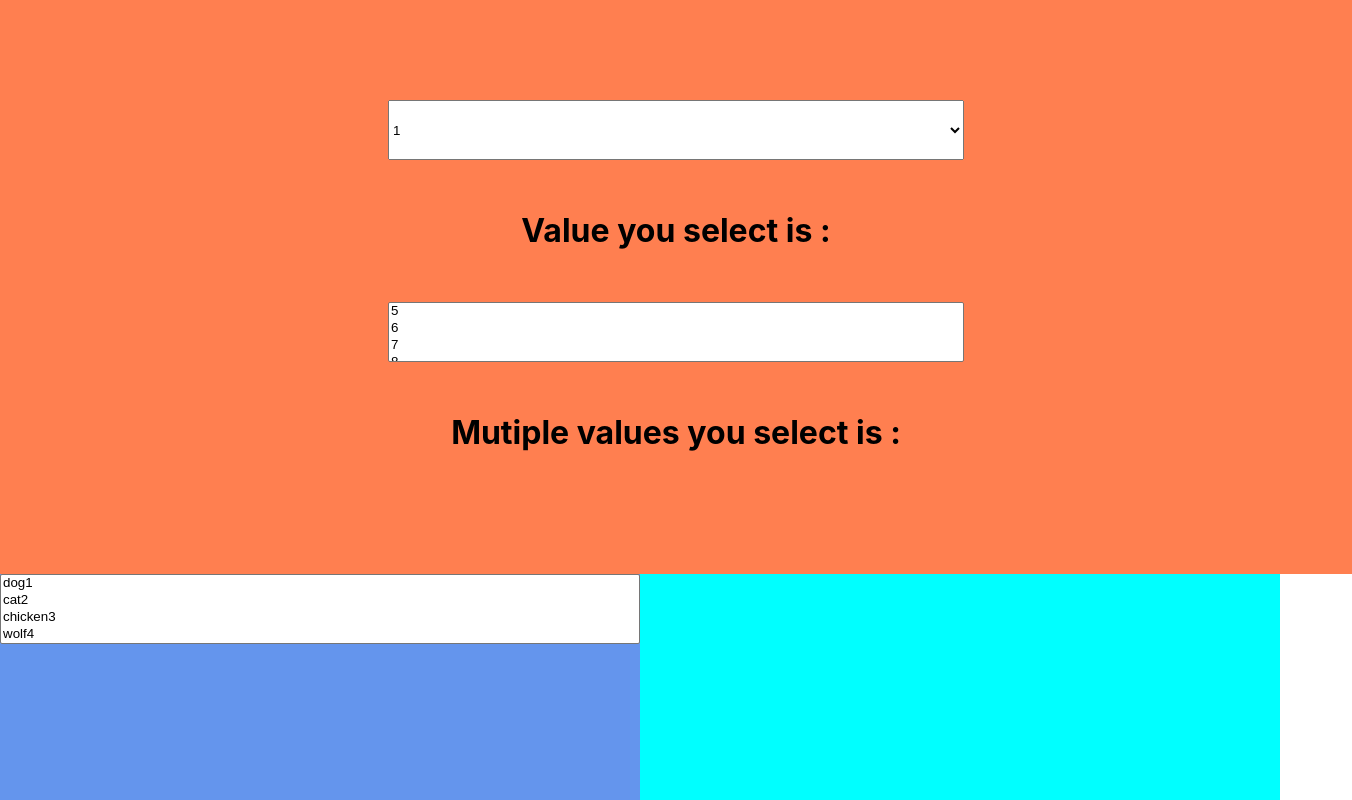
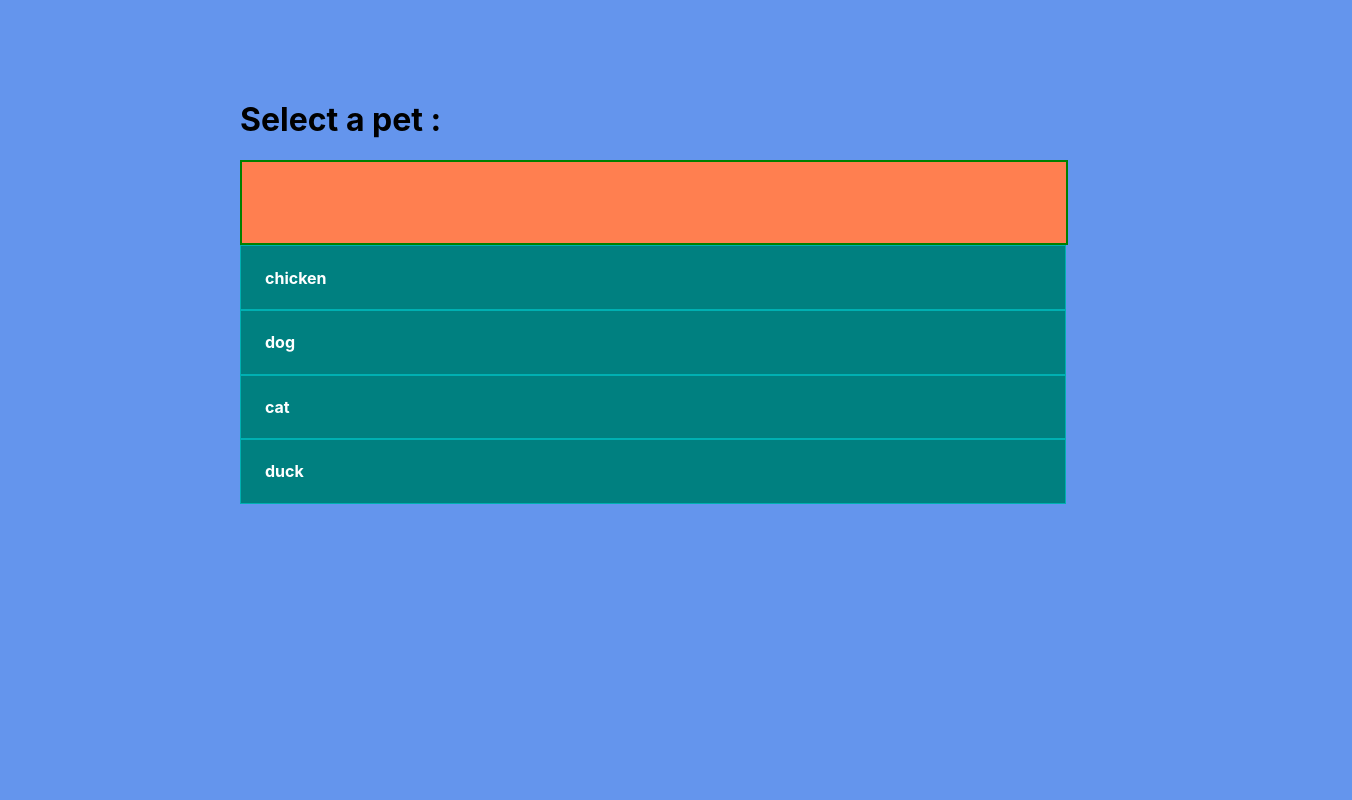
Before and after one commit to chakerioto/React-MutipleSelect-Withoutlib, a React (Create React App) app: page / in a window 1280 px wide. Shown: the top 800 px of the page, 1352 px wide, since content can reach past the window. Built offline with nearby package versions, Linux system fonts and the light colour scheme.

Commit message:
chu nhat lam tiep

```diff
--- a/src/App.css
+++ b/src/App.css
@@ -2,59 +2,37 @@ body {
   box-sizing: border-box;
   margin: 0;
   padding: 0;
+  background-color: cornflowerblue;
+  color: white;
 }
-.select-div {
-  width: 90%;
-  margin: auto;
-  padding: 100px;
-  display: flex;
-  flex-direction: column;
-  justify-content: center;
-  align-items: center;
-  gap: 30px;
+h1 {
+  color: black;
+}
+.container {
+  width: 800px;
+  margin: 100px auto;
+  box-sizing: border-box;
+}
+.select-bar {
   background-color: coral;
+  height: 81px;
+  border: 2px solid green;
+  padding-left: 24px;
+  width: 100%;
 }
-.select-div > select {
-  width: 50%;
-  height: 60px;
-}
-.muti-select {
-  height: 100px;
+.select-items {
+  width: 100%;
 }
 
-.left-right {
-  display: flex;
-  width: 100%;
-  margin: auto;
-  height: 500px;
-}
-.left {
-  width: 50%;
-  background-color: cornflowerblue;
-}
-.right {
-  width: 50%;
-  background-color: cyan;
-}
-.txt {
+.item-choice {
+  cursor: pointer;
   width: 100%;
   display: flex;
-  gap: 30px;
-  flex-wrap: wrap;
+  align-items: center;
+  border: 1px solid #00b0b2;
+  padding-left: 24px;
+  background-color: teal;
 }
-.white {
-  padding: 0;
-  display: flex;
-  justify-content: space-between;
-  align-items: center;
-  word-break: break-word;
-  background-color: red;
+.item-choice:hover {
+  background-color: blue;
 }
-.white > button {
-}
-.white h1 {
-  margin: 0;
-}
-.left select {
-  width: 100%;
-}
--- a/src/App.js
+++ b/src/App.js
@@ -1,9 +1,9 @@
 import './App.css';
-import Example from './Example';
+import Muti from './Muti';
 function App() {
   return (
     <div className="App">
-      <Example />
+      <Muti />
     </div>
   );
 }
--- a/src/Example.js
+++ b/src/Example.js
@@ -29,13 +29,13 @@ function Example() {
   return (
     <div>
       <div className="select-div">
-        <select value={value} onChange={handleChange}>
+        {/* <select value={value} onChange={handleChange}>
           <option value="1">1</option>
           <option value="2">2</option>
           <option value="3">3</option>
           <option value="4">4</option>
         </select>
-        <h1>Value you select is : {value}</h1>
+        <h1>Value you select is : {value}</h1> */}
         <select
           multiple={true}
           value={mutipleValue}
--- a/src/Muti.js
+++ b/src/Muti.js
@@ -1,53 +1,24 @@
-import React, { useEffect } from 'react';
+import React from 'react';
 
-function Muti({ many, setMany, options }) {
-  const handleMultipleChange = e => {
-    if (!many.includes(e.target.value)) {
-      return setMany([...many, e.target.value]);
-    }
-    setMany(
-      many.filter(el => {
-        return el !== e.target.value;
-      })
-    );
-  };
-
-  const clickChange = i => {
-    console.log(many);
-    console.log(i);
-
-    setMany(many.filter(item => item !== i));
-  };
-
-  useEffect(() => {
-    setMany([...many]);
-  }, []);
+function Muti() {
+  const items = [
+    { id: 1, name: 'chicken' },
+    { id: 2, name: 'dog' },
+    { id: 3, name: 'cat' },
+    { id: 4, name: 'duck' },
+  ];
   return (
-    <div className="left-right">
-      <div className="left">
-        <select value={many} multiple={true} onChange={handleMultipleChange}>
-          {options.map(el => (
-            <option key={el.id} value={el.value}>
-              {el.name}
-              {el.id}
-            </option>
-          ))}
-        </select>
-      </div>
-      <div className="right">
-        <div className="txt">
-          {many.map(i => {
-            return (
-              <div className="white" key={i.id}>
-                <h1>{i.id}</h1>
-                <h1>{i}</h1>
-                <button name={i.name} onClick={() => clickChange(i)}>
-                  Delete
-                </button>
-              </div>
-            );
-          })}
-        </div>
+    <div className="container">
+      <h1>Select a pet :</h1>
+      <div className="select-bar"></div>
+      <div className="select-items">
+        {items.map(el => {
+          return (
+            <div className="item-choice" key={el.id}>
+              <h4>{el.name}</h4>
+            </div>
+          );
+        })}
       </div>
     </div>
   );
```
Also changed, not shown: 1 other file (tests, documents, lock files or other folders).
